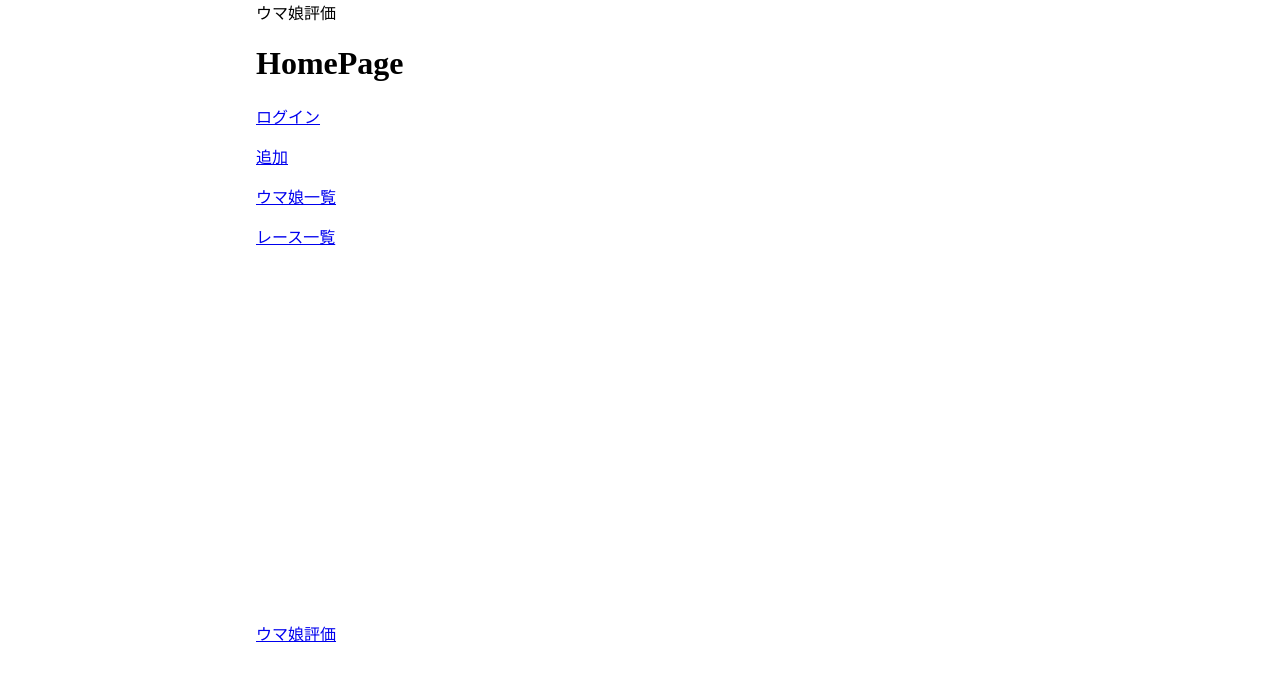
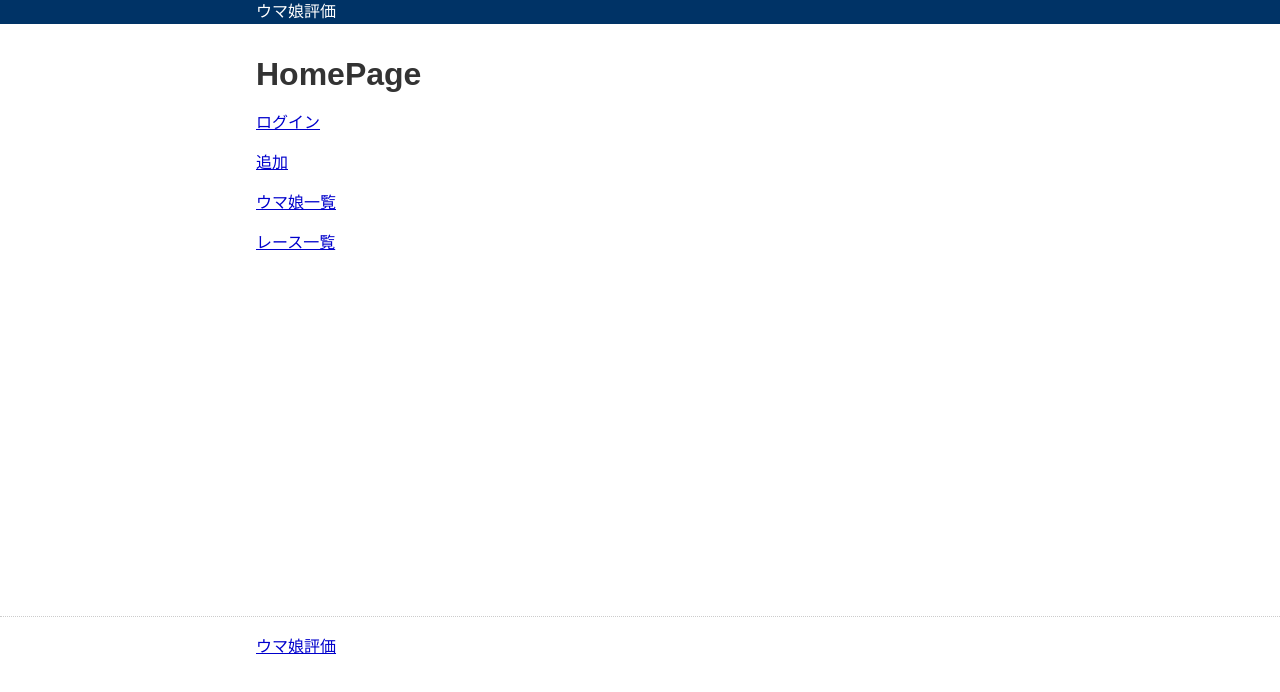
Before and after one commit to ginpei/umamusume-status-ranks, a React (Create React App) app: page / in a window 1280 px wide. Shown: the top 692 px of the page. Built offline with nearby package versions, Linux system fonts and the light colour scheme; no server answers; what @adobe/react-spectrum would draw is missing.

Commit message:
feat: 🎸 revert base styles

```diff
--- a/src/gp/styles/index.scss
+++ b/src/gp/styles/index.scss
@@ -1,8 +1,3 @@
-// @import "./vars.scss";
-// @import "./elements.scss";
-
-body {
-  margin: 0;
-}
-
+@import "./vars.scss";
+@import "./elements.scss";
 @import "./utilities.scss";
```
